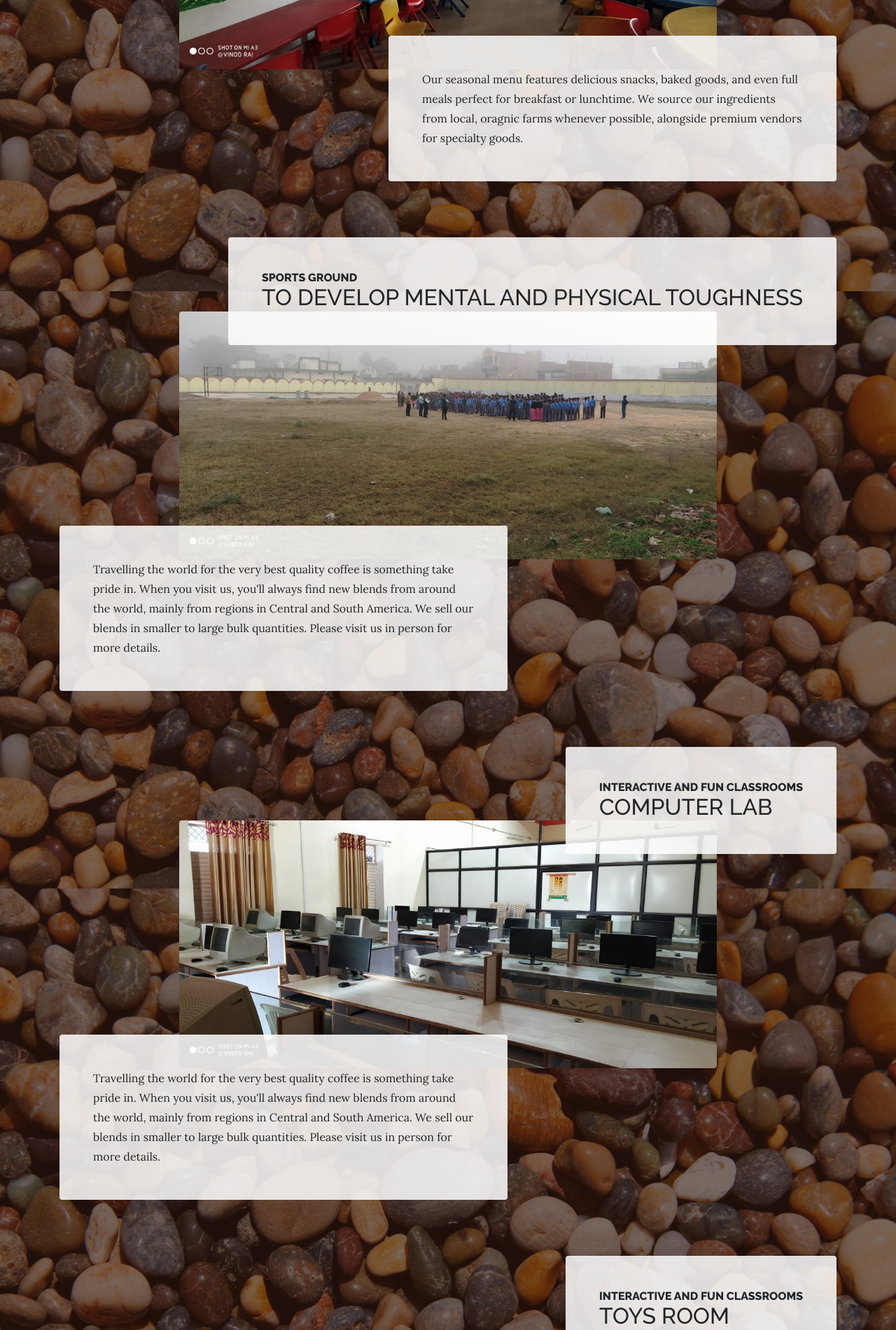
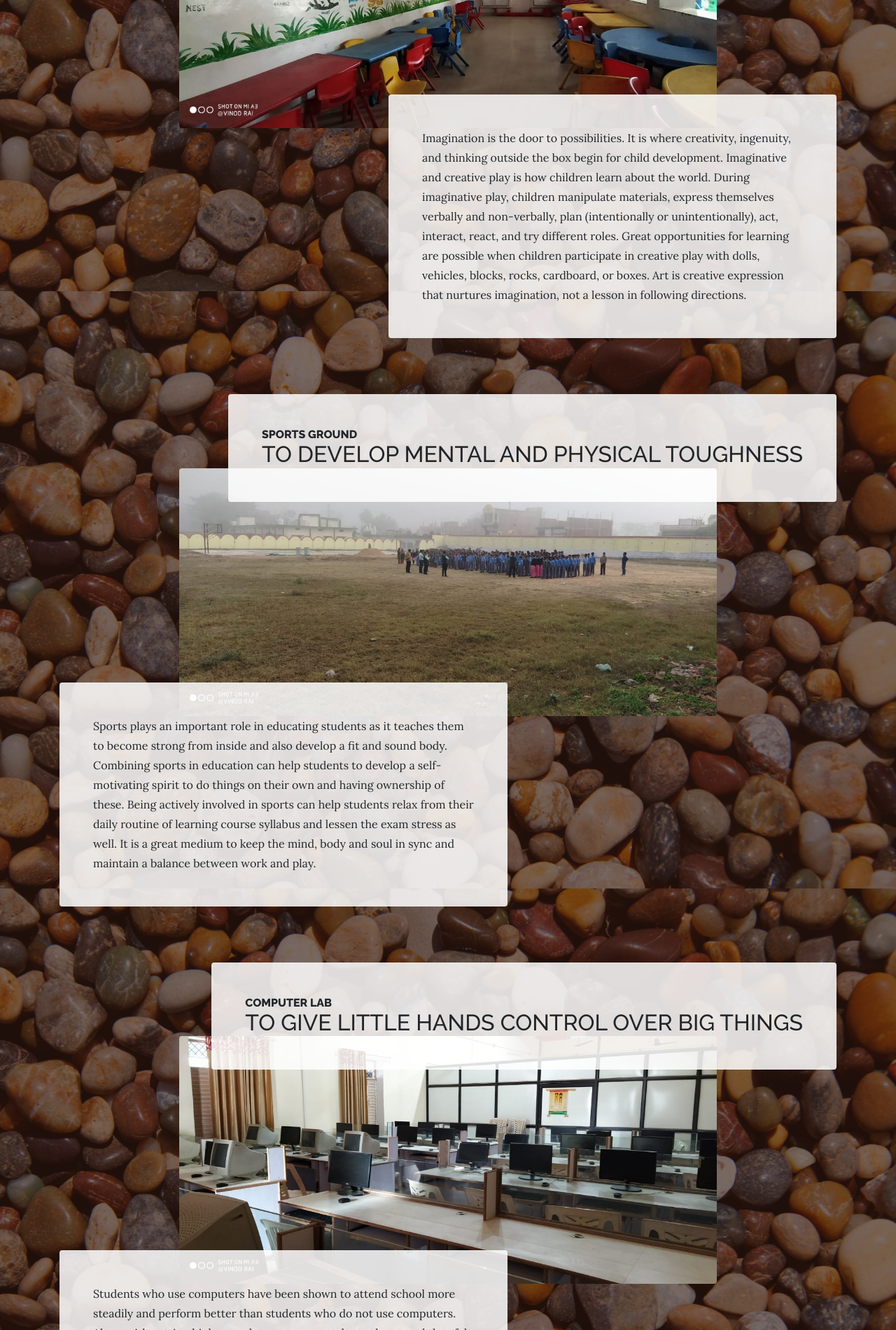
Before and after one commit to mnthnjain/bhagwan-mahaveer-baal-sanskar.github.io, a website: page infrastructure.html in a window 1280 px wide. Shown: the part 2144-4044 px from the top of the page at 70% size. Drawn offline with Linux system fonts and the light colour scheme.

Commit message:
added infrasturcture changes

```diff
--- a/infrastructure.html
+++ b/infrastructure.html
@@ -95,7 +95,11 @@
         <img class="product-item-img mx-auto d-flex rounded img-fluid mb-3 mb-lg-0" src="img/interactiveAndFunClassroom-1.jpeg" alt="">
         <div class="product-item-description d-flex ml-auto">
           <div class="bg-faded p-5 rounded">
-            <p class="mb-0">Our seasonal menu features delicious snacks, baked goods, and even full meals perfect for breakfast or lunchtime. We source our ingredients from local, oragnic farms whenever possible, alongside premium vendors for specialty goods.</p>
+            <p class="mb-0">
+              Through painting, sculpture, collage, clay, drawing or any other medium, art is a way for children to work through emotions, make decisions,
+               and express their ideas. Manipulating art materials provides a sense of freedom yet also encourages focus and concentration.
+               Art activities also develop fine motor skills and hand-eye coordination.
+              Furthermore, art activities build confidence because children gain a sense of mastery over materials resulting in a new creation.</p>
           </div>
         </div>
       </div>
@@ -116,7 +120,12 @@
         <img class="product-item-img mx-auto d-flex rounded img-fluid mb-3 mb-lg-0" src="img/interactiveAndFunClassroom-2.jpeg" alt="">
         <div class="product-item-description d-flex ml-auto">
           <div class="bg-faded p-5 rounded">
-            <p class="mb-0">Our seasonal menu features delicious snacks, baked goods, and even full meals perfect for breakfast or lunchtime. We source our ingredients from local, oragnic farms whenever possible, alongside premium vendors for specialty goods.</p>
+            <p class="mb-0">Imagination is the door to possibilities.
+              It is where creativity, ingenuity, and thinking outside the box begin for child development.
+              Imaginative and creative play is how children learn about the world. During imaginative play, children manipulate materials,
+              express themselves verbally and non-verbally, plan (intentionally or unintentionally), act, interact, react, and try different roles.
+              Great opportunities for learning are possible when children participate in creative play with dolls, vehicles, blocks, rocks, cardboard, or boxes.
+              Art is creative expression that nurtures imagination, not a lesson in following directions.</p>
           </div>
         </div>
       </div>
@@ -137,7 +146,11 @@
         <img class="product-item-img mx-auto d-flex rounded img-fluid mb-3 mb-lg-0" src="img/sportsGround.jpeg" alt="">
         <div class="product-item-description d-flex mr-auto">
           <div class="bg-faded p-5 rounded">
-            <p class="mb-0">Travelling the world for the very best quality coffee is something take pride in. When you visit us, you'll always find new blends from around the world, mainly from regions in Central and South America. We sell our blends in smaller to large bulk quantities. Please visit us in person for more details.</p>
+            <p class="mb-0">Sports plays an important role in educating students as
+              it teaches them to become strong from inside and also develop a fit and sound body.
+              Combining sports in education can help students to develop a self-motivating spirit to do things on their own and having ownership of these.
+               Being actively involved in sports can help students relax from their daily routine of learning course syllabus and lessen the exam stress as well.
+              It is a great medium to keep the mind, body and soul in sync and maintain a balance between work and play.</p>
           </div>
         </div>
       </div>
@@ -150,15 +163,16 @@
         <div class="product-item-title d-flex">
           <div class="bg-faded p-5 d-flex ml-auto rounded">
             <h2 class="section-heading mb-0">
-              <span class="section-heading-upper">Interactive and Fun Classrooms</span>
-              <span class="section-heading-middle">Computer Lab</span>
+              <span class="section-heading-upper">Computer Lab</span>
+              <span class="section-heading-middle">To give little hands control over Big Things</span>
             </h2>
           </div>
         </div>
         <img class="product-item-img mx-auto d-flex rounded img-fluid mb-3 mb-lg-0" src="img/computerLab.jpeg" alt="">
         <div class="product-item-description d-flex mr-auto">
           <div class="bg-faded p-5 rounded">
-            <p class="mb-0">Travelling the world for the very best quality coffee is something take pride in. When you visit us, you'll always find new blends from around the world, mainly from regions in Central and South America. We sell our blends in smaller to large bulk quantities. Please visit us in person for more details.</p>
+            <p class="mb-0">Students who use computers have been shown to attend school more steadily and perform better than students who do not use computers. Along with getting higher grades on exams, students also stated they felt more involved with their lessons and work if they used a computer. Using computers gets students to become more focused on their work at home,
+              in collaborative projects with other students and on their own.</p>
           </div>
         </div>
       </div>
@@ -171,15 +185,15 @@
         <div class="product-item-title d-flex">
           <div class="bg-faded p-5 d-flex ml-auto rounded">
             <h2 class="section-heading mb-0">
-              <span class="section-heading-upper">Interactive and Fun Classrooms</span>
-              <span class="section-heading-middle">Toys Room</span>
+              <span class="section-heading-upper">Toys Room</span>
+              <span class="section-heading-middle">For better creative mind</span>
             </h2>
           </div>
         </div>
         <img class="product-item-img mx-auto d-flex rounded img-fluid mb-3 mb-lg-0" src="img/interactiveAndFunClassroom-3.jpeg" alt="">
         <div class="product-item-description d-flex mr-auto">
           <div class="bg-faded p-5 rounded">
-            <p class="mb-0">Travelling the world for the very best quality coffee is something take pride in. When you visit us, you'll always find new blends from around the world, mainly from regions in Central and South America. We sell our blends in smaller to large bulk quantities. Please visit us in person for more details.</p>
+            <p class="mb-0">Toys are more than just fun and games for kids.  Most toys provide at least some opportunity for children to learn. The best toys engage a child’s senses, spark their imaginations and encourage them to interact with others</p>
           </div>
         </div>
       </div>
```
